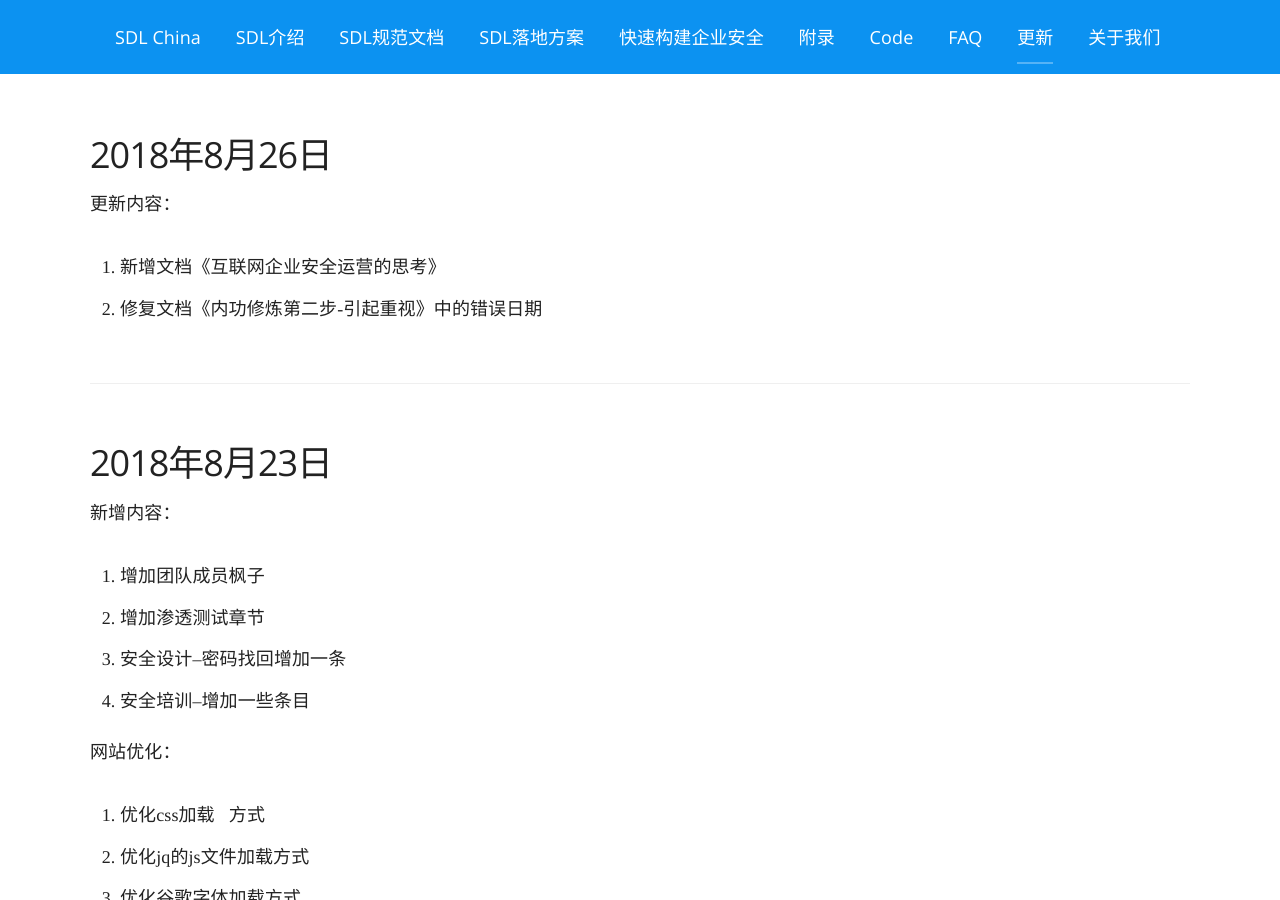
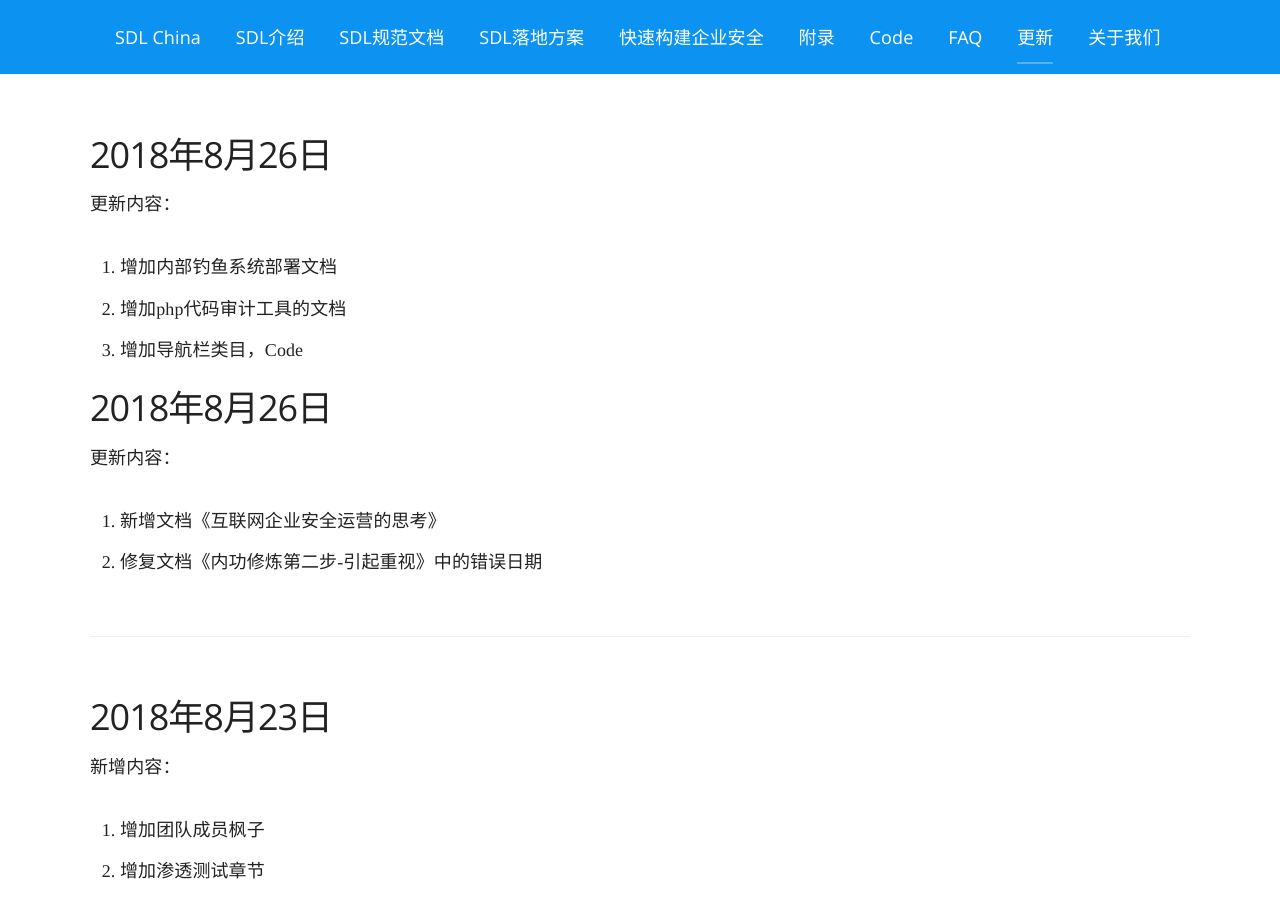
Before and after one commit to sdlchina/sdlchina-web, a Jekyll site: the page built from update.md, in a window 1280 px wide and 900 px high. Built offline with Jekyll 4.4.1, drawn with Linux system fonts in a browser that asks for light colours; some web fonts are replaced; comment, search, counter and statistics services are not loaded.

Commit message:
更新页面内容，增加说明

```diff
--- a/update.md
+++ b/update.md
@@ -5,6 +5,14 @@ categories:
 description:
 type: Document
 ---
+
+## 2018年8月26日
+
+更新内容：
+
+1. 增加内部钓鱼系统部署文档
+2. 增加php代码审计工具的文档
+3. 增加导航栏类目，Code
 
 ## 2018年8月26日
 
```
